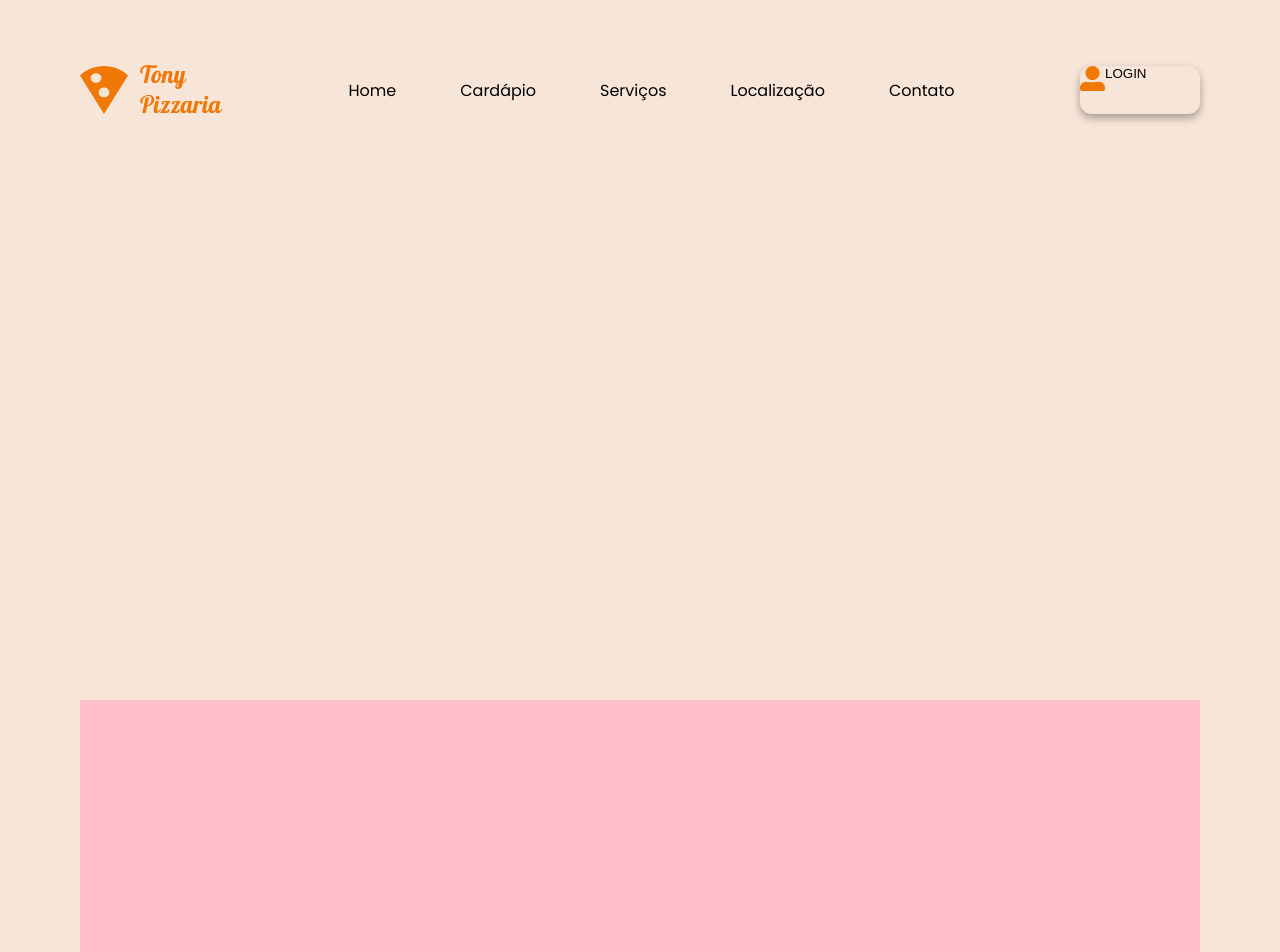
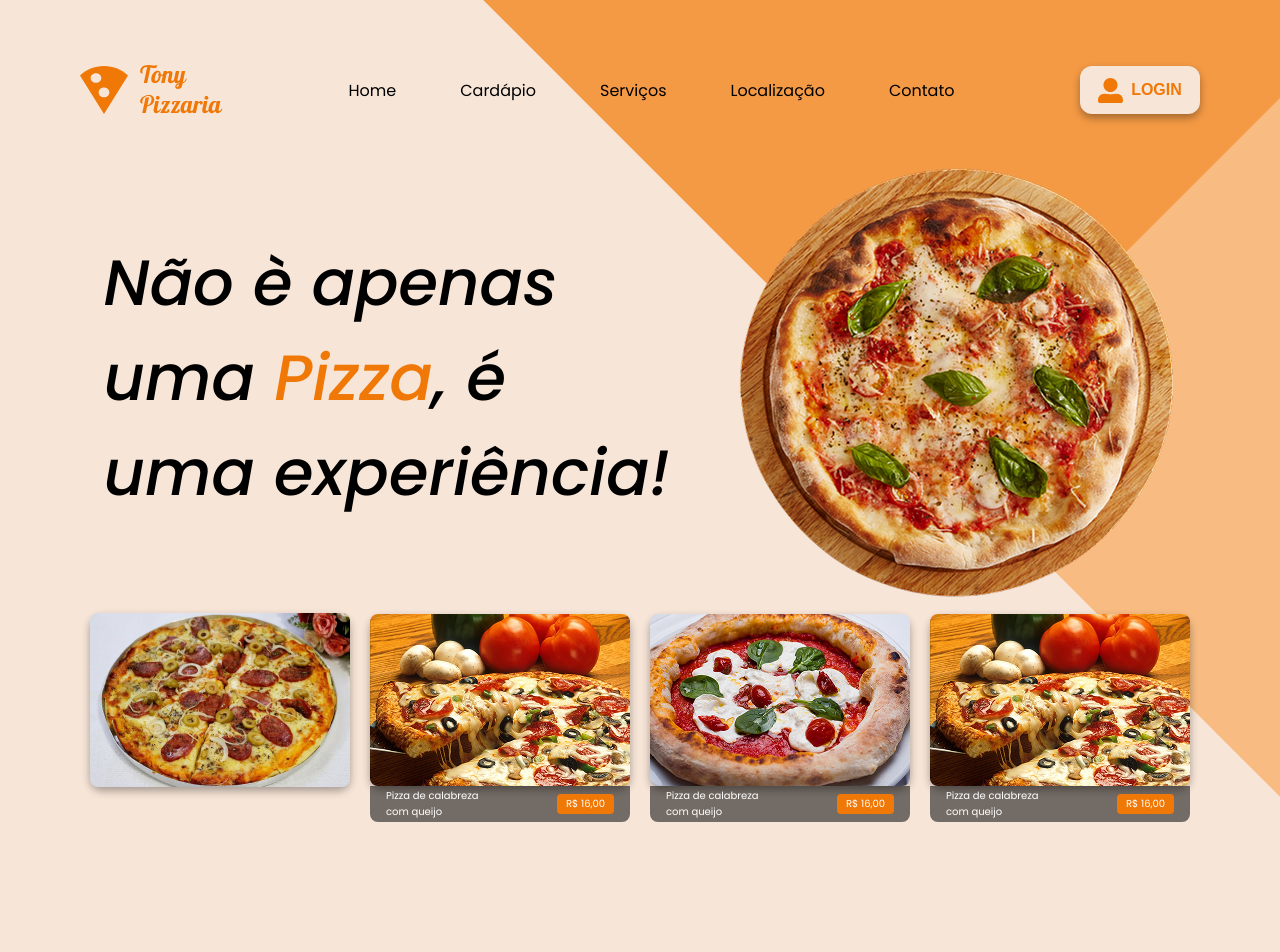
Before and after one commit to Oluapvinicius/tony-pizzaria, a plain HTML site: page index.html in a window 1280 px wide. Shown: the top 952 px of the page. Drawn offline with Linux system fonts and the light colour scheme.

Commit message:
Home Completo

```diff
--- a/index.html
+++ b/index.html
@@ -1,5 +1,6 @@
 <!DOCTYPE html>
 <html lang="pt-br">
+
 <head>
   <meta charset="UTF-8">
   <meta http-equiv="X-UA-Compatible" content="IE=edge">
@@ -7,9 +8,12 @@
   <link rel="stylesheet" href="./style.css">
   <link rel="preconnect" href="https://fonts.googleapis.com">
   <link rel="preconnect" href="https://fonts.gstatic.com" crossorigin>
-<link href="https://fonts.googleapis.com/css2?family=Poppins:ital,wght@0,100;0,200;0,300;0,400;0,500;0,600;0,700;0,800;0,900;1,100;1,200;1,300;1,400;1,500;1,600;1,700;1,800;1,900&display=swap" rel="stylesheet">
+  <link
+    href="https://fonts.googleapis.com/css2?family=Poppins:ital,wght@0,100;0,200;0,300;0,400;0,500;0,600;0,700;0,800;0,900;1,100;1,200;1,300;1,400;1,500;1,600;1,700;1,800;1,900&display=swap"
+    rel="stylesheet">
   <title>Tony Pizzaria</title>
 </head>
+
 <body>
   <header>
     <img src="./img/Logo.svg" alt="Logo">
@@ -36,8 +40,59 @@
       <Span>LOGIN</Span>
     </button>
   </header>
-    <main></main>
+  <main>
+    <section class="home">
+      <div class="container-top">
+        <h2>
+          Não è apenas uma <span>Pizza</span>, é uma experiência!
+        </h2>
+        <img src="./img/pizza-home.png" alt="Pizza da pagina inicial">
+      </div>
+      <div class="container-pizzas">
+
+        <div class="pizza">
+          <img src="./img/pizza 1.png" alt="">
+
+          <div class="add-pizza"> + </div>
+          <div class="overflow">
+          <div class="container-info">
+            <p>Pizza de calabreza com queijo</p>
+            <span>R$ 16,00</span>
+            </div>
+          </div>
+        </div>
+        <div class="pizza">
+          <img src="./img/pizza2.png" alt="">
+          <div class="add-pizza"> + </div>
+          <div class="container-info">
+            <p>Pizza de calabreza com queijo</p>
+            <span>R$ 16,00</span>
+          </div>
+        </div>
+        <div class="pizza">
+          <img src="./img/pizza3.png" alt="">
+          <div class="add-pizza"> + </div>
+          <div class="container-info">
+            <p>Pizza de calabreza com queijo</p>
+            <span>R$ 16,00</span>
+          </div>
+        </div>
+        <div class="pizza">
+          <img src="./img/pizza4.png" alt="">
+          <div class="add-pizza"> + </div>
+          <div class="container-info">
+            <p>Pizza de calabreza com queijo</p>
+            <span>R$ 16,00</span>
+          </div>
+        </div>
+      </div>
+      </div>
+    </section>
+    <section class="cardapio"> </section>
+    <section class="servicos"> </section>
+  </main>
   <footer></footer>
 
 </body>
+
 </html>
--- a/style.css
+++ b/style.css
@@ -1,36 +1,43 @@
-:root{
+:root {
     --primary-color: #f07807;
     --segundary-color: #f7e5d8;
+    --default-padding: 0 80px;
 }
-*{
+
+* {
     padding: 0;
     margin: 0;
     box-sizing: border-box;
 }
-a{
+
+a {
     text-decoration: none;
     color: inherit;
 }
-ul,ol,li{
+
+ul,
+ol,
+li {
     list-style: none;
 }
-body{
-    padding: 0 80px;
+
+body {
     font-family: "Poppins", sans-serif;
     background-color: var(--segundary-color);
 }
 
-header{
+header {
     position: fixed;
-    background-color: var(--segundary-color);
     height: 60px;
-    width: calc(100% - 160px);
+    width: 100%;
     top: 60px;
     display: flex;
     justify-content: space-between;
     align-items: center;
+    padding: var(--default-padding);
 }
-header button{
+
+header button {
     height: 48px;
     width: 120px;
     border-radius: 12px;
@@ -38,32 +45,155 @@ header button{
     box-shadow: 0 4px 8px #0005;
     display: flex;
     background-color: var(--segundary-color);
-
-
+    justify-content: center;
+    align-items: center;
+    gap: 8px;
+    color: var(--primary-color);
+    font-weight: 600;
+    font-size: inherit;
 
 
 }
-header menu{
+
+header menu {
     display: flex;
-    align-items:   center;
+    align-items: center;
     background-color: inherit;
     gap: 48px;
 
 }
-header li{
+
+header li {
     padding: 4px 8px;
     transition: 1s;
 }
-header li:hover{
+
+header li:hover {
     background-color: var(--segundary-color);
     box-shadow: 0 4px 8px #0005;
 }
-main{
-    height: 700px;
+
+main {
     background-color: var(--segundary-color);
 }
-footer{
+
+.home {
+    display: grid;
+    grid-template-rows: 3fr 1fr;
+    background-image: url(./img/bg-home.svg);
+    background-repeat: no-repeat;
+    background-position: top right;
+    background-size: contain;
+}
+
+.container-top {
+    display: flex;
+    justify-content: center;
+    align-items: flex-end;
+    gap: 64px;
+}
+
+.container-top h2 {
+    position: relative;
+    bottom: 80px;
+    font-size: 4rem;
+    font-weight: 500;
+    font-style: italic;
+    width: 568px;
+}
+
+.container-top span {
+    color: #f07807;
+}
+
+.container-pizzas {
+    display: flex;
+    justify-content: space-around;
+    align-items: center;
+}
+
+.pizza {
+    position: relative;
+    display: grid;
+    box-shadow: 0 4px 8px #0005;
+    border-radius: 12px;
+
+}
+
+.add-pizza {
+    position: absolute;
+    top: -16px;
+    right: -16px;
+    display: grid;
+    place-content: center;
+    width: 40px;
+    height: 40px;
+    background-color: var(--primary-color);
+    font-size: 2rem;
+    color: white;
+    border-radius: 12px;
+    border: 4px solid white;
+    opacity: 0;
+    transition: .6s;
+
+}
+.overflow{
+    overflow: hidden;
+    position: absolute;
+    top: 0;
+    left: 0;
+    right: 0;
+    bottom: 0;
+}
+
+.pizza:hover .add-pizza {
+    opacity: 1;
+}
+
+.container-info {
+    position: absolute;
+    display: flex;
+    justify-content: space-between;
+    align-items: center;
+    padding: 0 16px;
+    bottom: -36px;
+    height: 36px;
     width: 100%;
-    background-color: pink;
+    background-color: #0008;
+    border-radius: 0 0 8px 8px;
+    transition: 1;
+}
+.container-info p{
+    font-size: 10px;
+    font-weight: 400;
+    width: 102px;
+    color: white;
+}
+.pizza:hover .container-info {
+    bottom: 0;
+}
+
+.container-info span{
+    width: 57px;
+    display: grid;
+    place-content: center;
+    height: 20px;
+    background-color: var(--primary-color);
+    font-size: 10px;
+    color: white;
+    border-radius: 4px;
+}
+
+.cardapio {}
+
+.servicos {}
+
+section {
+    height: 100vh;
+    padding: var(--default-padding);
+}
+
+footer {
+    width: 100%;
     height: 526px;
 }
```
Also changed, not shown: img/bg-home.svg (added), img/pizza 1.png (added), img/pizza-home.png (added), img/pizza2.png (added), img/pizza3.png (added), img/pizza4.png (added). Lines whose indentation alone changed are shown as unchanged.
